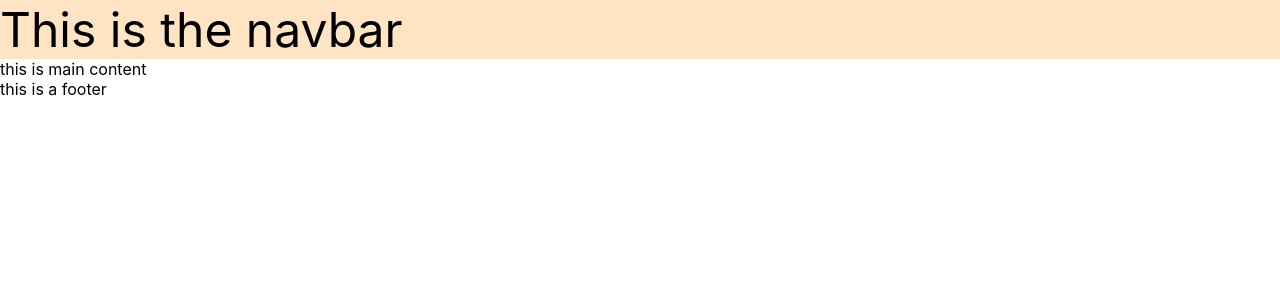
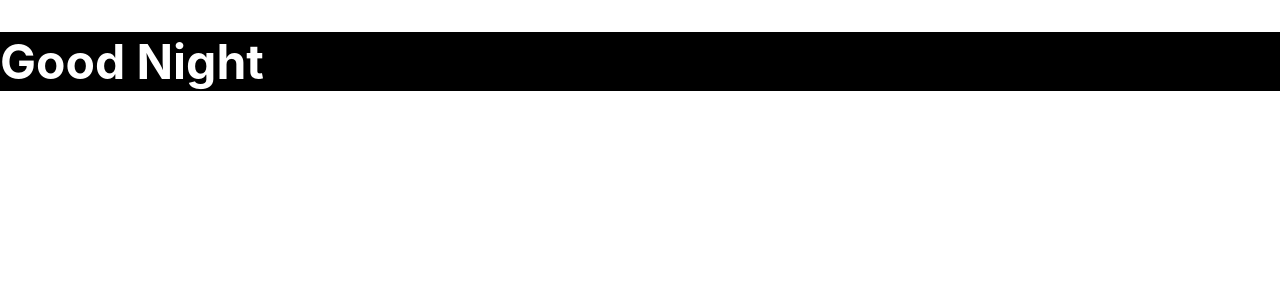
Before and after one commit to sahilister/todo-app, a React (Create React App) app: page / in a window 1280 px wide. Shown: the top 300 px of the page. Built offline with nearby package versions, Linux system fonts and the light colour scheme.

Commit message:
Learn JS var usage in react

```diff
--- a/src/App.js
+++ /dev/null
@@ -1,15 +0,0 @@
-import React from 'react'
-import Navbar from './Navbar'
-import MainContent from './MainContent'
-import Footer from './Footer'
-
-function App() {
-    return(
-        <body>
-            <Navbar />
-            <MainContent />
-            <Footer />
-        </body>
-    )
-}
-export default App
--- a/src/Footer.js
+++ /dev/null
@@ -1,10 +0,0 @@
-import React from 'react'
-
-function Footer() {
-    return(
-        <footer>
-            this is a footer
-        </footer>
-    )
-}
-export default Footer
--- a/src/MainContent.js
+++ /dev/null
@@ -1,10 +0,0 @@
-import React from 'react'
-
-function MainContent() {
-    return(
-        <main>
-            this is main content
-        </main>
-    )
-}
-export default MainContent
--- a/src/Navbar.js
+++ /dev/null
@@ -1,8 +0,0 @@
-import React from 'react'
-
-function Navbar() {
-    return(
-        <navbar className="top">This is the navbar</navbar>
-    )
-}
-export default Navbar
--- a/src/index.js
+++ b/src/index.js
@@ -1,6 +1,19 @@
 import React from 'react'
 import ReactDOM from 'react-dom'
-import App from './App'
 import './style.css'
 
-ReactDOM.render(<App/>, document.getElementById('root'));
+function App() {
+    const date = new Date()
+    const timeOfDay = date.getHours()
+    let printStat
+    if(timeOfDay > 0 && timeOfDay < 12)
+        printStat = "Good Morning"
+    else if(timeOfDay >= 12 && timeOfDay <= 17)
+        printStat = "Good Afternoon"
+    else
+        printStat = "Good Night";
+
+    return(<h1> {printStat} </h1>)
+}
+
+ReactDOM.render(<App />, document.getElementById("root"));
--- a/src/style.css
+++ b/src/style.css
@@ -13,10 +13,11 @@ code {
     monospace;
 }
 
-.top {
-  background-color: bisque;
+h1 {
+  background-color: black;
   font-size: 3rem;
   text-align: center;
   display: flex;
+  color: white;
 
 }
```
Also changed, not shown: src/components/MyInfo.js (deleted, +0 -19 lines).
